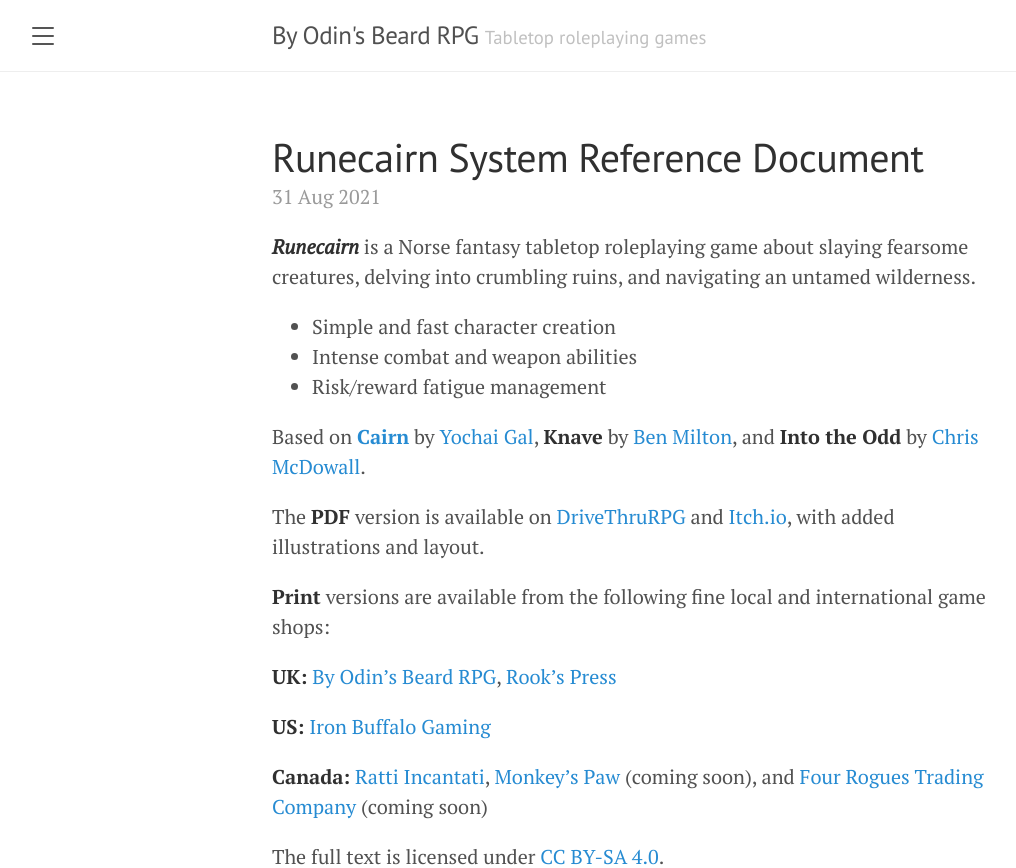
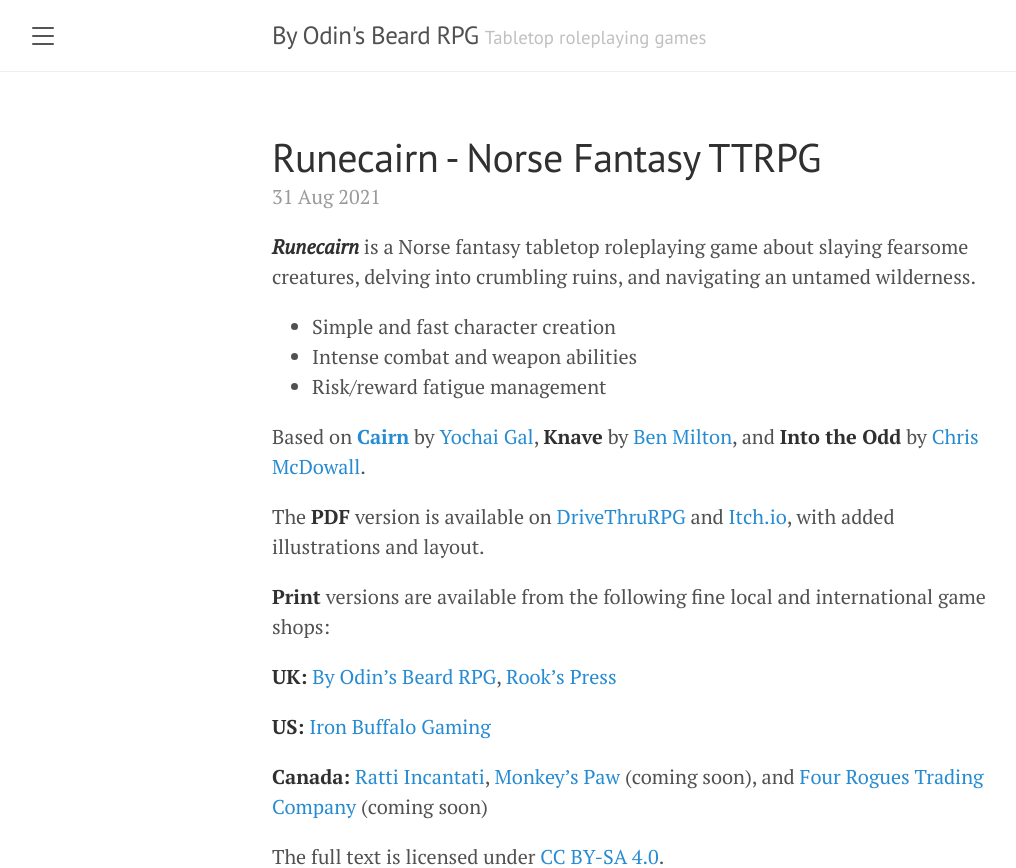
Before and after one commit to byodinsbeardrpg/byodinsbeardrpg.github.io, a Jekyll site: the page built from _posts/2021-08-31-runecairn_srd.md, in a window 1280 px wide, cut to the strip 0-868 px from the top of the page. Shown: the whole strip, without its empty margins (8-1024 px from the left). Built offline with Jekyll 4.4.1, drawn with Linux system fonts in a browser that asks for light colours.

Commit message:
Update 2021-08-31-runecairn_srd.md

```diff
--- a/_posts/2021-08-31-runecairn_srd.md
+++ b/_posts/2021-08-31-runecairn_srd.md
@@ -1,6 +1,6 @@
 ---
 layout: post
-title: Runecairn System Reference Document
+title: Runecairn - Norse Fantasy TTRPG
 ---
 
 ***Runecairn*** is a Norse fantasy tabletop roleplaying game about slaying fearsome creatures, delving into crumbling ruins, and navigating an untamed wilderness.
```
